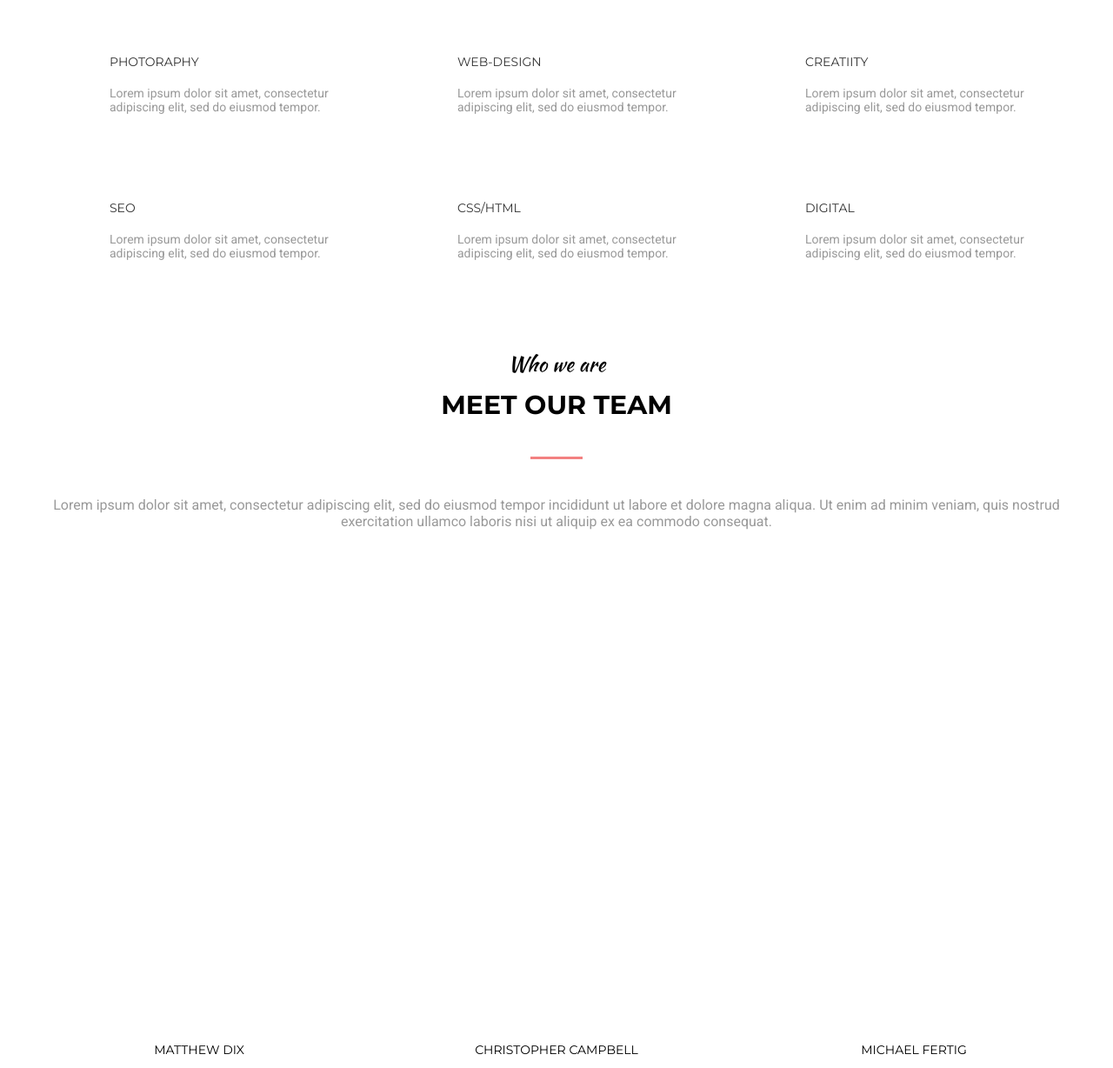
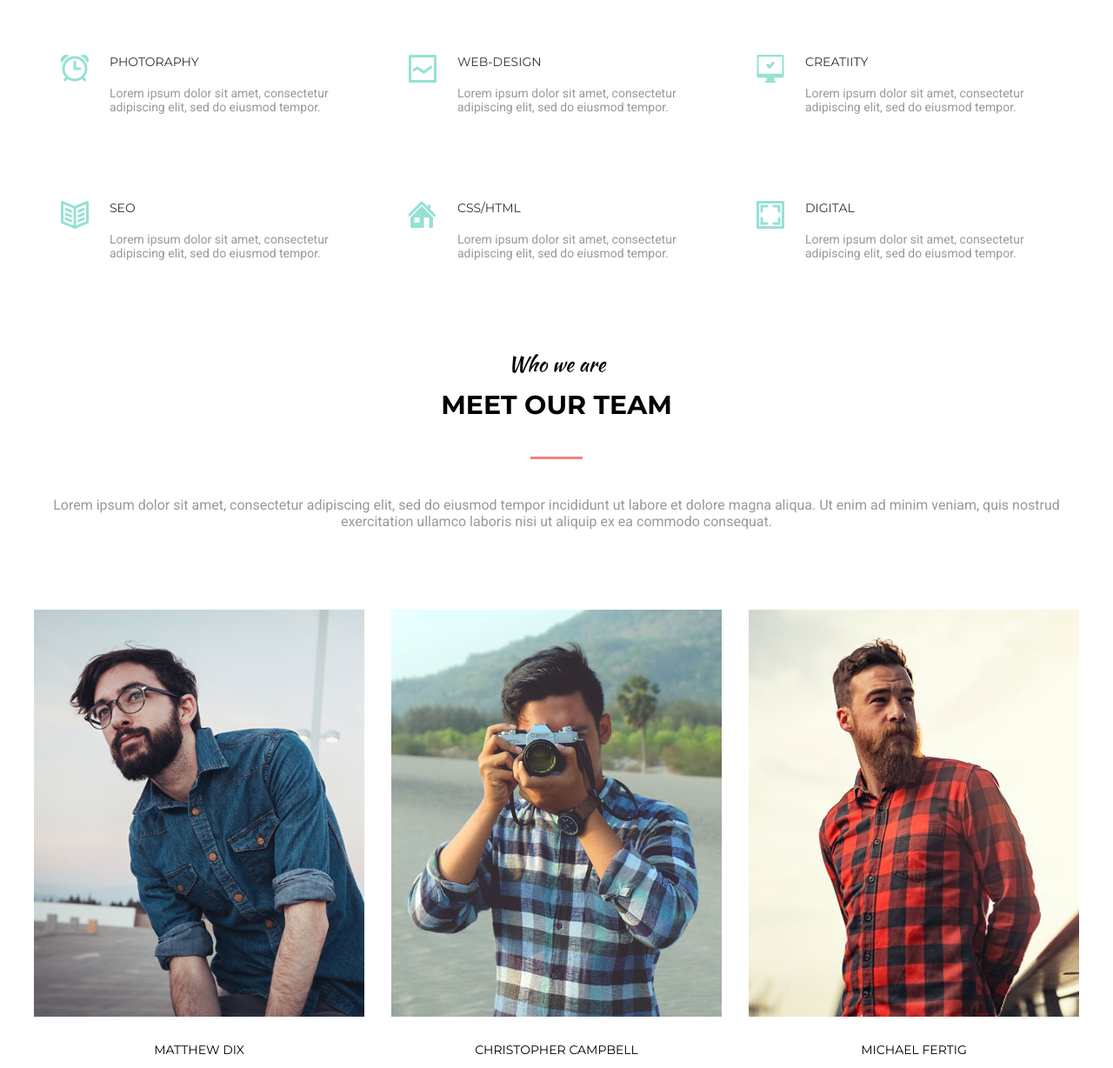
Before and after one commit to kirillponomarev/goit-fe-course-6, a plain HTML site: page index.html in a window 1280 px wide. Shown: the part 317-1545 px from the top of the page at 87% size. Drawn offline with Linux system fonts and the light colour scheme.

Commit message:
final page

```diff
--- a/CSS/style.css
+++ b/CSS/style.css
@@ -178,27 +178,27 @@ main {
 }
 
 .one::before {
-    content: url(./img/before1.png);
+    content: url(../img/before1.png);
 }
 
 .two::before {
-    content: url(./img/before2.png);
+    content: url(../img/before2.png);
 }
 
 .three::before {
-    content: url(./img/before3.png);
+    content: url(../img/before3.png);
 }
 
 .four::before {
-    content: url(./img/before4.png);
+    content: url(../img/before4.png);
 }
 
 .five::before {
-    content: url(./img/before5.png);
+    content: url(../img/before5.png);
 }
 
 .six::before {
-    content: url(./img/before6.png);
+    content: url(../img/before6.png);
 }
 
 
@@ -249,15 +249,15 @@ main {
 }
 
 .imageDesg {
-    background: url(./img/teamphoto/graphic-design.jpg);
+    background: url(../img/teamphoto/graphic-design.jpg);
 }
 
 .imageUX {
-    background: url(./img/teamphoto/UX-design.jpg);
+    background: url(../img/teamphoto/UX-design.jpg);
 }
 
 .imageWEB {
-    background: url(./img/teamphoto/web-developer.jpg);
+    background: url(/img/teamphoto/web-developer.jpg);
 }
 
 .innertwo {
```
Also changed, not shown: img/teamphoto/UX-dev.gif (deleted).
